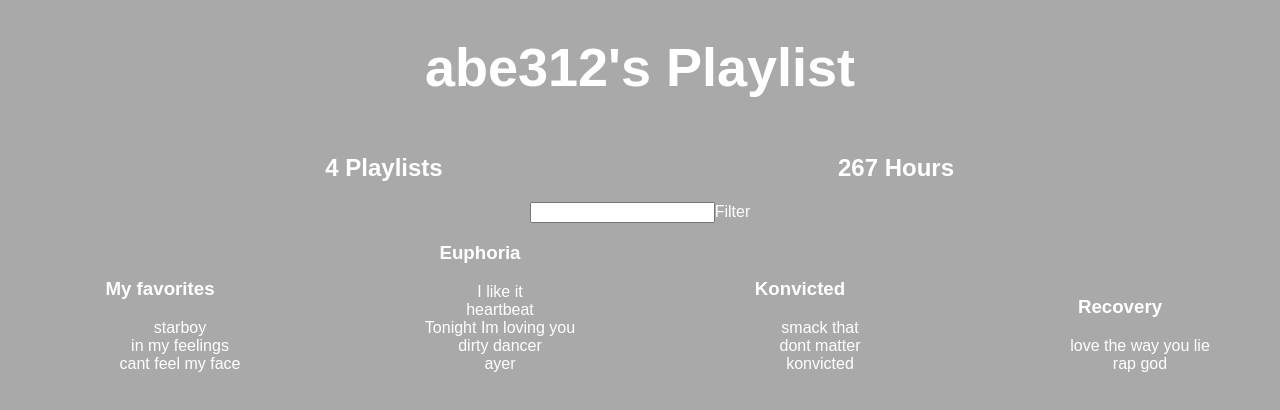
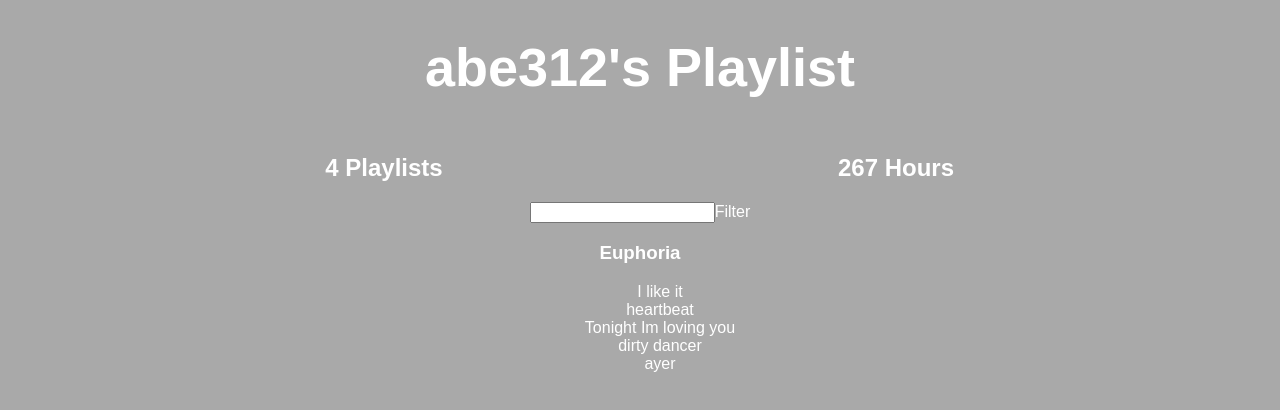
Before and after one commit to abe312/awesome-playlists, a React (Create React App) app: page / in a window 1280 px wide. Shown: the top 410 px of the page. Built offline with nearby package versions, Linux system fonts and the light colour scheme.

Commit message:
added filters

```diff
--- a/src/App.js
+++ b/src/App.js
@@ -37,7 +37,7 @@ class Filter extends Component {
 
       <div className="white">
         <img src="" alt=""/>
-        <input type="text"/>
+        <input type="text" onKeyUp={event => this.props.onTextChange(event.target.value)} />
         Filter
       </div>
     )
@@ -91,7 +91,8 @@ let fakeServerData = {
 class App extends Component {
 
   state = {
-      serverData: {}
+      serverData: {},
+      filterString: ''
     }
 
   componentDidMount() {
@@ -100,6 +101,11 @@ class App extends Component {
         serverData: fakeServerData
       })
     }, 1000);
+    setTimeout(() => {
+      this.setState({
+        filterString: 'euphoria'
+      })
+    }, 2000);
 
   }
 
@@ -126,8 +132,17 @@ class App extends Component {
 
         <PlaylistCounter playlists={this.state.serverData.user.playlists}/>
         <HourCounter playlists={this.state.serverData.user.playlists}/>
-        <Filter />
-        {this.state.serverData.user.playlists.map(playlist =>
+        <Filter onTextChange={text => {
+          console.log(text);
+          this.setState({filterString: text})}
+          } />
+
+        {this.state.serverData.user.playlists
+        .filter(playlist =>
+          playlist.name.toLowerCase().includes(
+            this.state.filterString.toLowerCase())
+        )
+        .map(playlist =>
             <Playlist name={playlist.name} songs={playlist.songs} /> )
         }
         <br/>
```
